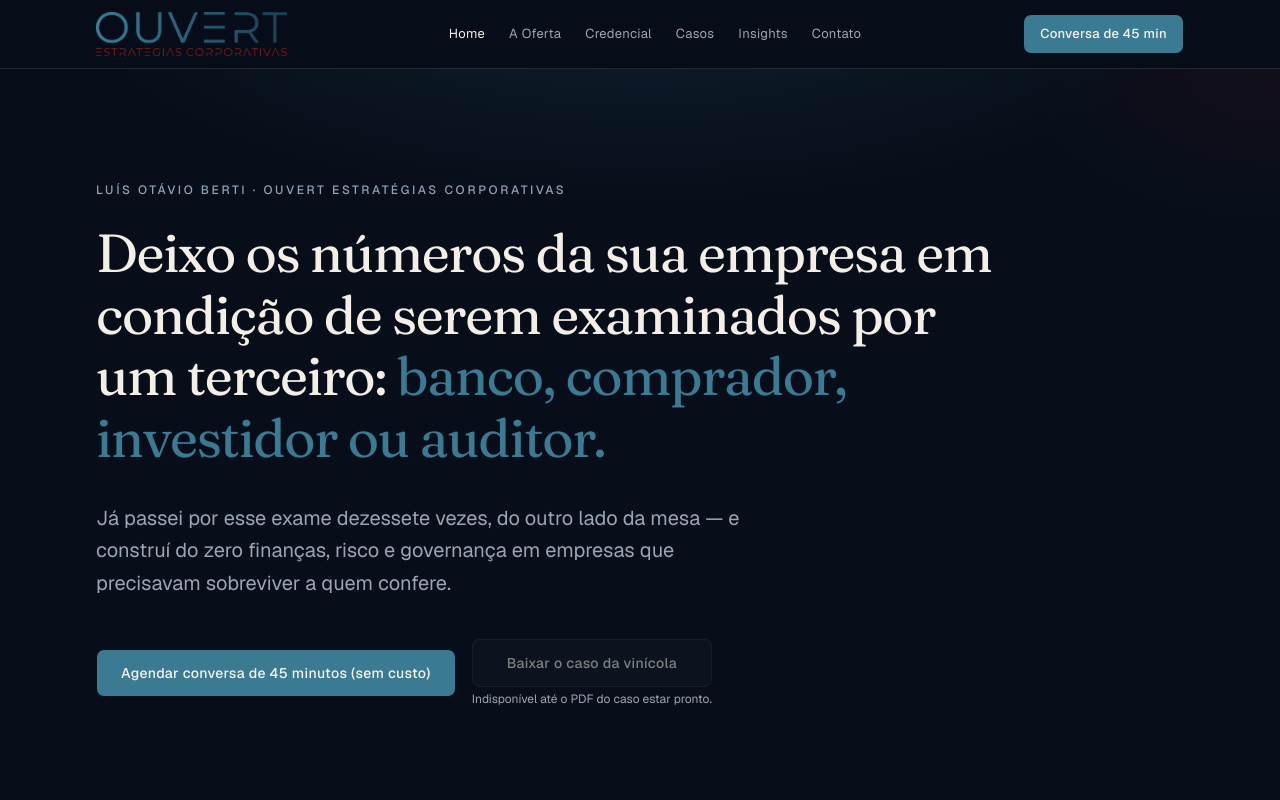
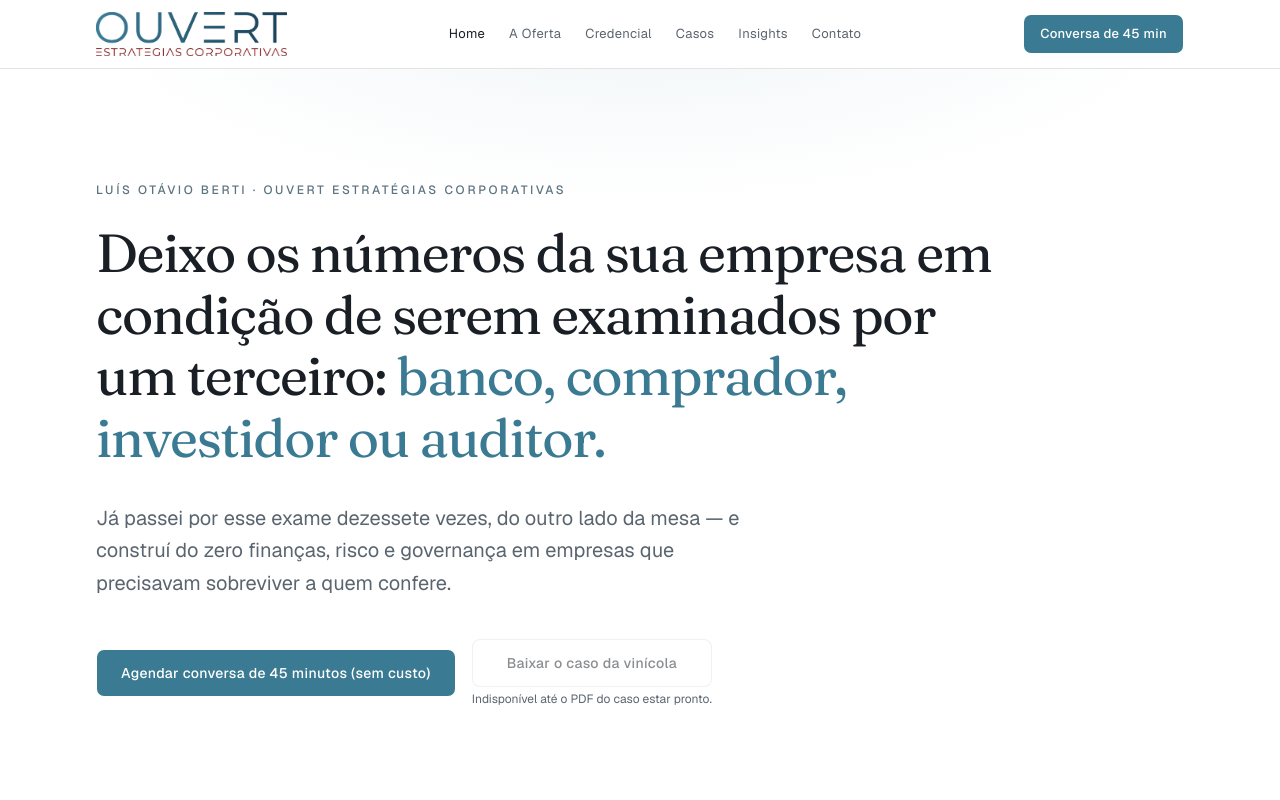
Before and after one commit to otavioai/Ouvert, a Next.js app: page / in a window 1280 px wide. Shown: the top 800 px of the page. Built offline with nearby package versions, Linux system fonts and the light colour scheme.

Commit message:
Switch the site to a white background
Lighten the palette so the brand lockup sits on white instead of navy, and soften section washes that made the page feel heavy.

Co-authored-by: otavioberti26 <otavioberti26@gmail.com>

```diff
--- a/app/globals.css
+++ b/app/globals.css
@@ -54,76 +54,42 @@
 }
 
 :root {
-  --navy: #070e1a;
-  --navy-mid: #101b2e;
+  --navy: #ffffff;
+  --navy-mid: #f5f7f8;
   --brand: #3a7a92;
   --brand-red: #801818;
-  --slate-blue: #8fa3b8;
-  --background: #070e1a;
-  --foreground: #f4efe6;
-  --card: #101b2e;
-  --card-foreground: #f4efe6;
-  --popover: #0c1626;
-  --popover-foreground: #f4efe6;
+  --slate-blue: #5c7380;
+  --background: #ffffff;
+  --foreground: #1a1f26;
+  --card: #ffffff;
+  --card-foreground: #1a1f26;
+  --popover: #ffffff;
+  --popover-foreground: #1a1f26;
   --primary: #3a7a92;
-  --primary-foreground: #f7f5f2;
-  --secondary: #1a2740;
-  --secondary-foreground: #f4efe6;
-  --muted: #152036;
-  --muted-foreground: #9aa6b5;
-  --accent: #1c2c44;
-  --accent-foreground: #e8e0d2;
-  --destructive: oklch(0.65 0.18 28);
-  --border: rgb(244 239 230 / 12%);
-  --input: rgb(244 239 230 / 14%);
+  --primary-foreground: #ffffff;
+  --secondary: #eef3f5;
+  --secondary-foreground: #1a1f26;
+  --muted: #f4f6f8;
+  --muted-foreground: #5a6570;
+  --accent: #eef3f5;
+  --accent-foreground: #1a1f26;
+  --destructive: oklch(0.577 0.245 27.325);
+  --border: rgb(26 31 38 / 12%);
+  --input: rgb(26 31 38 / 14%);
   --ring: #3a7a92;
   --chart-1: #3a7a92;
   --chart-2: #801818;
-  --chart-3: #f4efe6;
-  --chart-4: #1a2740;
-  --chart-5: #8fa3b8;
+  --chart-3: #1a1f26;
+  --chart-4: #eef3f5;
+  --chart-5: #5c7380;
   --radius: 0.5rem;
-  --sidebar: #0c1626;
-  --sidebar-foreground: #f4efe6;
+  --sidebar: #ffffff;
+  --sidebar-foreground: #1a1f26;
   --sidebar-primary: #3a7a92;
-  --sidebar-primary-foreground: #f7f5f2;
-  --sidebar-accent: #1a2740;
-  --sidebar-accent-foreground: #f4efe6;
-  --sidebar-border: rgb(244 239 230 / 12%);
-  --sidebar-ring: #3a7a92;
-}
-
-.dark {
-  --background: #070e1a;
-  --foreground: #f4efe6;
-  --card: #101b2e;
-  --card-foreground: #f4efe6;
-  --popover: #0c1626;
-  --popover-foreground: #f4efe6;
-  --primary: #3a7a92;
-  --primary-foreground: #f7f5f2;
-  --secondary: #1a2740;
-  --secondary-foreground: #f4efe6;
-  --muted: #152036;
-  --muted-foreground: #9aa6b5;
-  --accent: #1c2c44;
-  --accent-foreground: #e8e0d2;
-  --destructive: oklch(0.65 0.18 28);
-  --border: rgb(244 239 230 / 12%);
-  --input: rgb(244 239 230 / 14%);
-  --ring: #3a7a92;
-  --chart-1: #3a7a92;
-  --chart-2: #801818;
-  --chart-3: #f4efe6;
-  --chart-4: #1a2740;
-  --chart-5: #8fa3b8;
-  --sidebar: #0c1626;
-  --sidebar-foreground: #f4efe6;
-  --sidebar-primary: #3a7a92;
-  --sidebar-primary-foreground: #f7f5f2;
-  --sidebar-accent: #1a2740;
-  --sidebar-accent-foreground: #f4efe6;
-  --sidebar-border: rgb(244 239 230 / 12%);
+  --sidebar-primary-foreground: #ffffff;
+  --sidebar-accent: #eef3f5;
+  --sidebar-accent-foreground: #1a1f26;
+  --sidebar-border: rgb(26 31 38 / 12%);
   --sidebar-ring: #3a7a92;
 }
 
@@ -134,6 +100,7 @@
 
   html {
     @apply scroll-smooth font-sans;
+    color-scheme: light;
   }
 
   body {
@@ -141,7 +108,7 @@
   }
 
   ::selection {
-    background: color-mix(in oklab, var(--brand) 35%, transparent);
+    background: color-mix(in oklab, var(--brand) 28%, transparent);
     color: var(--foreground);
   }
 }
--- a/app/layout.tsx
+++ b/app/layout.tsx
@@ -35,7 +35,7 @@ export default function RootLayout({ children }: { children: ReactNode }) {
   return (
     <html
       lang="pt-BR"
-      className={`dark ${geistSans.variable} ${geistMono.variable} ${fraunces.variable} h-full antialiased`}
+      className={`${geistSans.variable} ${geistMono.variable} ${fraunces.variable} h-full antialiased`}
     >
       <body className="flex min-h-full flex-col bg-background text-foreground">
         <a
--- a/app/page.tsx
+++ b/app/page.tsx
@@ -11,7 +11,7 @@ export default function HomePage() {
       <section className="relative overflow-hidden border-b border-border">
         <div
           aria-hidden
-          className="pointer-events-none absolute inset-0 bg-[radial-gradient(ellipse_80%_50%_at_50%_-10%,rgb(58_122_146_/_0.16),transparent_55%),radial-gradient(ellipse_40%_40%_at_100%_0%,rgb(128_24_24_/_0.10),transparent_50%)]"
+          className="pointer-events-none absolute inset-0 bg-[radial-gradient(ellipse_80%_50%_at_50%_-10%,rgb(58_122_146_/_0.08),transparent_55%)]"
         />
         <Container className="relative py-16 sm:py-24 lg:py-28">
           <p className="text-[12px] font-medium tracking-[0.22em] text-slate-blue uppercase">
@@ -78,7 +78,7 @@ export default function HomePage() {
         </Container>
       </section>
 
-      <section className="border-y border-border bg-navy-mid/40 py-12 sm:py-16">
+      <section className="border-y border-border bg-muted py-12 sm:py-16">
         <Container>
           <p className="font-heading mx-auto max-w-3xl text-center text-2xl leading-snug font-normal text-foreground sm:text-[1.85rem]">
             Atendi cerca de cinco empresas de alimentos e bebidas e estou
@@ -115,7 +115,7 @@ export default function HomePage() {
 
       <section
         id="contato"
-        className="border-t border-border bg-[radial-gradient(ellipse_70%_80%_at_50%_120%,rgb(58_122_146_/_0.14),transparent_60%)] py-16 sm:py-24"
+        className="border-t border-border bg-muted/60 py-16 sm:py-24"
       >
         <Container className="max-w-3xl text-center">
           <h2 className="font-heading text-3xl font-normal sm:text-5xl">
--- a/components/site-footer.tsx
+++ b/components/site-footer.tsx
@@ -6,7 +6,7 @@ import { site } from "@/lib/site";
 
 export function SiteFooter() {
   return (
-    <footer className="border-t border-border bg-navy">
+    <footer className="border-t border-border bg-background">
       <Container className="flex flex-col gap-8 py-10 sm:flex-row sm:items-end sm:justify-between sm:py-12">
         <div className="flex items-start gap-4">
           <BrandLogo variant="seal" className="hidden size-16 shrink-0 sm:block" />
--- a/components/site-header.tsx
+++ b/components/site-header.tsx
@@ -77,7 +77,7 @@ export function SiteHeader() {
               <X className="hidden size-5 group-open:block" />
             </summary>
             <nav
-              className="absolute inset-x-0 top-full z-50 border-b border-border bg-navy-mid shadow-2xl"
+              className="absolute inset-x-0 top-full z-50 border-b border-border bg-background shadow-lg"
               aria-label="Mobile"
             >
               <div className="mx-auto flex max-w-6xl flex-col gap-1 px-3 py-3 sm:px-6">
```
Also changed, not shown: 1 other file (tests, documents, lock files or other folders).
